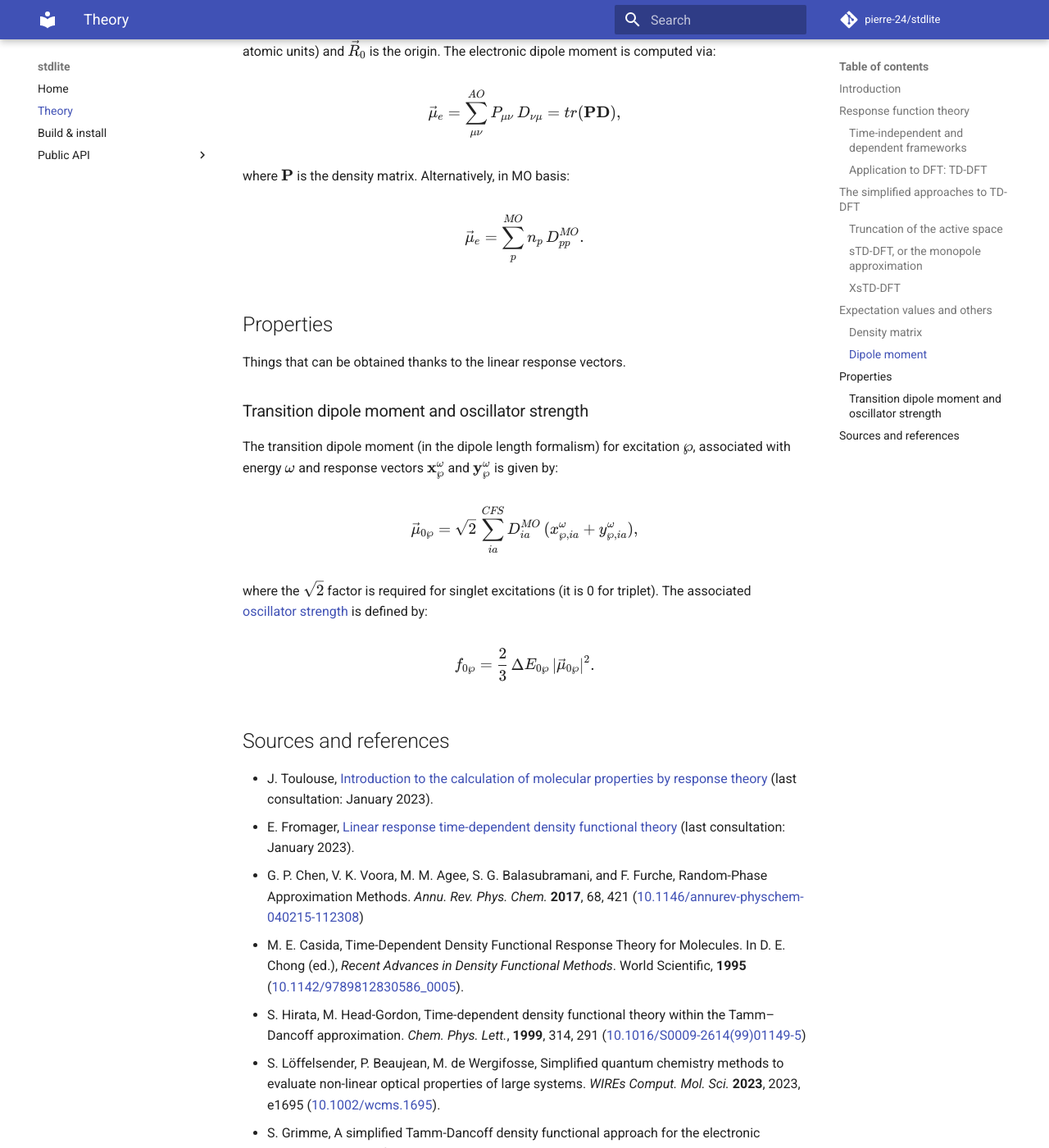
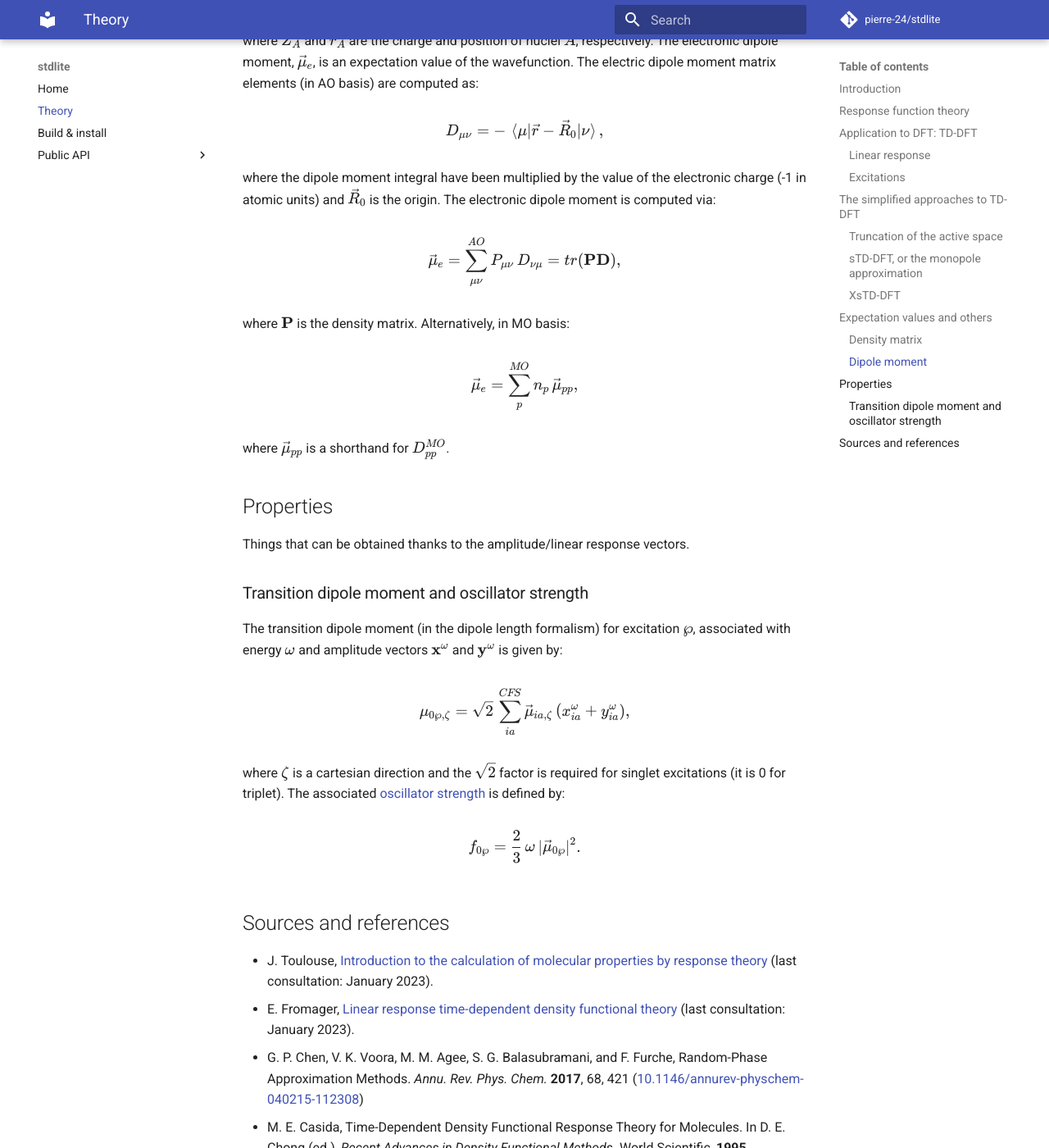
Before and after one commit to pierre-24/stdlite, an MkDocs documentation site: the page built from docs/theory.md, in a window 1280 px wide and 1400 px high, scrolled down 8223 px. Shown: the whole window at 82% size. Built offline with MkDocs 1.6.1 and Material for MkDocs 9.7.7, drawn with Linux system fonts in a browser that asks for light colours; comment, search, counter and statistics services are not loaded; some of the changed text lies outside the part shown.

```diff
--- a/docs/theory.md
+++ b/docs/theory.md
@@ -16,8 +16,6 @@
 
 
 ## Response function theory
-
-### Time-independent and dependent frameworks
 
 In the time-independent (or static) case, a general expression for the electronic energy under perturbation is:
 
@@ -80,7 +78,7 @@
 The quasienergy $\mathcal Q$ acts similarly to $E$ in the time-independent case, wich allows to obtain a TD version of the Hellman-Feynman theorem, and of the linear response equations.
 Using a Fourier series of $\hat V$, one can obtain a TD version of the linear response equations [Eqs. (1) and (2)].
 
-### Application to DFT: TD-DFT
+## Application to DFT: TD-DFT
 
 !!! note
 
@@ -88,8 +86,10 @@
     All quantities are in [atomic units](https://en.wikipedia.org/wiki/Atomic_units), unless otherwise mentioned.
 
 
+### Linear response
+
 Under the conditions of the [Runge and Gross theorem](https://en.wikipedia.org/wiki/Runge%E2%80%93Gross_theorem), this theory can be applied to DFT.
-In the TD case and assuming the Hermicity of the different matrices and real orbitals, Eq. (2) can be written:
+In the TD case and assuming the Hermicity of the different matrices and real orbitals, Eq. (2) can be written (the superscripts $\lambda$ have been dropped for clarity):
 
 $$\tag{3}\left[\begin{pmatrix}
 \mathbf A & \mathbf B \\
@@ -103,8 +103,10 @@
 \mathbf \eta_\zeta\\ \mathbf \eta_\zeta
 \end{pmatrix},$$
 
-where $\mathbf x^\omega$ and $\mathbf y^\omega$ are the frequency-dependent linear response vectors (to be determined) in direction $\zeta$.
+where $\mathbf x^\omega_\zeta$ and $\mathbf y^\omega_\zeta$ are the frequency-dependent linear response vectors (to be determined) in direction $\zeta$.
 The $\mathbf A$ and $\mathbf B$ are electronic Hessian (super-)matrices (related to orbital rotations).
+
+The perturbed electronic gradient vector elements $\eta_{ia,\zeta}$ are elements of the expectation value matrix corresponding to the perturbation (e.g., when the perturbation is an electric field, $\eta$ corresponds to the dipole moment) for MOs $i$ and $a$ (in MO basis).
 
 In the rest of this development a **global hybrid** density functional is assumed,
 
@@ -137,8 +139,6 @@
 
     the response vector are obtained: $\mathbf x^\omega_{\zeta} = \frac{1}{2}(\mathbf u^\omega_{\zeta} + \mathbf v^\omega_{\zeta})$ and $\mathbf y^\omega_{\zeta} = \frac{1}{2}(\mathbf u^\omega_{\zeta} - \mathbf v^\omega_{\zeta})$.
 
-
-
 === "Tamm-Dancoff approximation (TDA)"
 
     The [Tamm-Dancoff approximation](https://doi.org/10.1016/S0009-2614(99)01149-5) ($\mathbf B = \mathbf 0$) leads to:
@@ -148,6 +148,8 @@
     The linear response vectors at frequency $\omega$ are given by:
 
     $$\mathbf x^\omega_\zeta + \mathbf y^\omega_\zeta = \frac{-2\mathbf\eta_\zeta}{\mathbf{A} - \omega^2\mathbf{A}^{-1}}.$$
+
+### Excitations
 
 It is also customary to consider the case when $\eta = 0$, which lead to the following pseudo-hermitian problem:
 
@@ -163,7 +165,7 @@
 \mathbf x_\zeta^\omega\\ \mathbf y_\zeta^\omega
 \end{pmatrix}$$
 
-which is generally referred to as the Casida equation. In this case, the $\omega$'s are the excitation energies while $\mathbf x^\omega$ and $\mathbf y^\omega$ might be seen as excitation and de-excitation vectors.
+which is generally referred to as the Casida equation. In this case, the $\omega$'s are the excitation energies while $\mathbf x^\omega$ and $\mathbf y^\omega$ might be seen as amplitude vectors associated to excitation and de-excitation, respectively.
 Solving this latter problem is done using the same two approaches.
 
 
@@ -317,22 +319,24 @@
 
 where $\mathbf P$ is the density matrix. Alternatively, in MO basis:
 
-$$\vec\mu_e = \sum^{MO}_p n_p\,D^{MO}_{pp}.$$
+$$\vec\mu_e = \sum^{MO}_p n_p\,\vec\mu_{pp},$$
+
+where $\vec\mu_{pp}$ is a shorthand for $D^{MO}_{pp}$.
 
 ## Properties
 
-Things that can be obtained thanks to the linear response vectors.
+Things that can be obtained thanks to the amplitude/linear response vectors.
 
 ### Transition dipole moment and oscillator strength
 
-The transition dipole moment (in the dipole length formalism) for excitation $\wp$, associated with energy $\omega$ and response vectors $\mathbf x_{\wp}^\omega$ and $\mathbf y_{\wp}^\omega$ is given by:
+The transition dipole moment (in the dipole length formalism) for excitation $\wp$, associated with energy $\omega$ and amplitude vectors $\mathbf x^\omega$ and $\mathbf y^\omega$ is given by:
 
-$$\vec{\mu}_{0\wp} =  \sqrt{2}\,\sum_{ia}^{CFS} D^{MO}_{ia}\,(x^\omega_{\wp,ia}+y^\omega_{\wp,ia}),$$
+$$\mu_{0\wp,\zeta} =  \sqrt{2}\,\sum_{ia}^{CFS} \vec\mu_{ia,\zeta}\,(x^\omega_{ia}+y^\omega_{ia}),$$
 
-where the $\sqrt 2$ factor is required for singlet excitations (it is 0 for triplet).
+where $\zeta$ is a cartesian direction and the $\sqrt 2$ factor is required for singlet excitations (it is 0 for triplet).
 The associated [oscillator strength](https://en.wikipedia.org/wiki/Oscillator_strength) is defined by:
 
-$$f_{0\wp} = \frac{2}{3}\,\Delta E_{0\wp}\,|\vec\mu_{0\wp}|^2.$$
+$$f_{0\wp} = \frac{2}{3}\,\omega\,|\vec\mu_{0\wp}|^2.$$
 
 ## Sources and references
 
```
Also changed, not shown: 5 other files.
